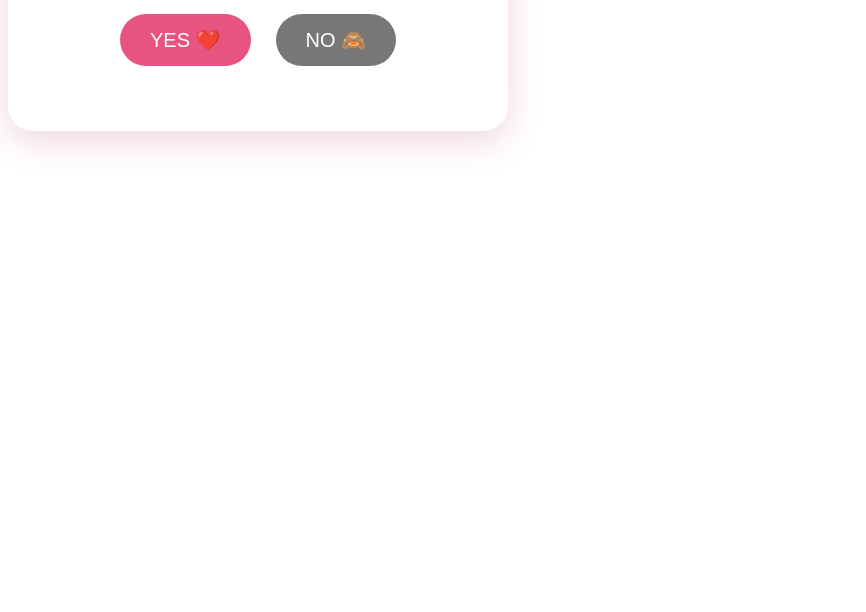
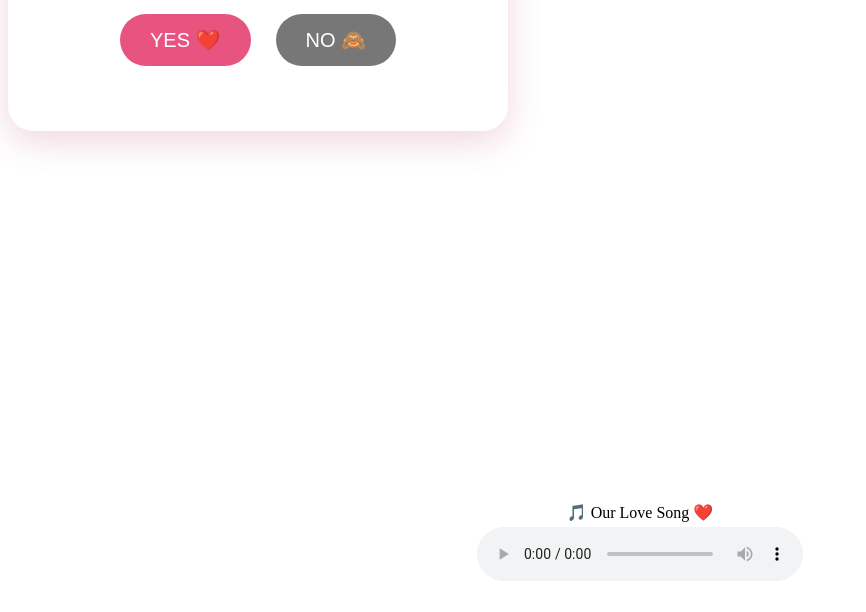
Before and after one commit to shijusharon93-eng/jo-shiju, a plain HTML site: page question.html in a window 1280 px wide. Shown: the part 188-800 px from the top of the page, without its empty margins (0-866 px from the left). Drawn offline with Linux system fonts and the light colour scheme.

Commit message:
Add audio player for love song
Added an audio player for 'Our Love Song' to the page.

```diff
--- a/question.html
+++ b/question.html
@@ -134,6 +134,14 @@
             window.location.href = "memories.html";
         }
     </script>
+<div style="position:fixed; bottom:15px; left:50%; transform:translateX(-50%); z-index:9999; background:white; padding:12px; border-radius:15px; width:90%; max-width:350px;">
 
+    <p style="text-align:center; margin:5px;">🎵 Our Love Song ❤️</p>
+
+    <audio controls loop style="width:100%;">
+        <source src="love-song.mp3" type="audio/mpeg">
+    </audio>
+
+</div>
 </body>
 </html>
```
